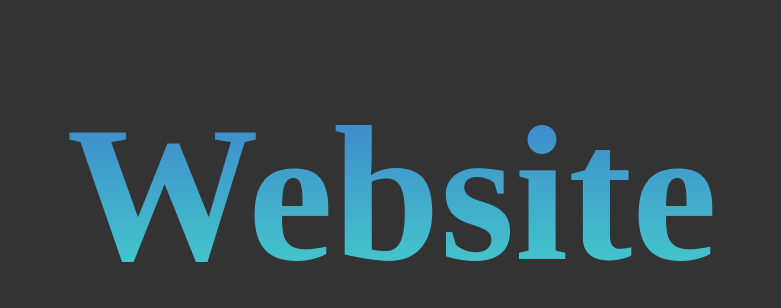
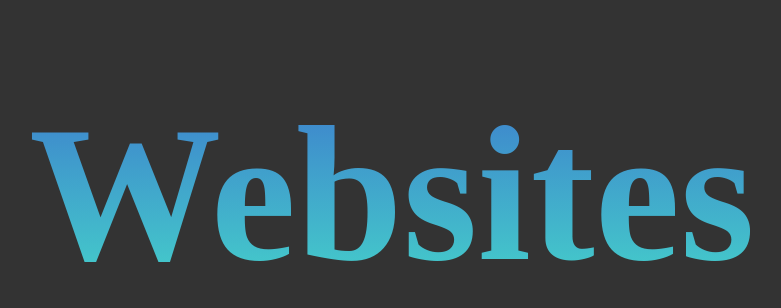
Before and after one commit to happylove32c/LovedaysSite, a plain HTML site: page index.html in a window 1280 px wide. Shown: the part 206-514 px from the top of the page, without its empty margins (248-1029 px from the left). Drawn offline with Linux system fonts and the light colour scheme; a web font is replaced by a local one.

Commit message:
Update index.html

```diff
--- a/index.html
+++ b/index.html
@@ -9,7 +9,7 @@
 <body>
 <div class="container">
 <h1>
-	Website
+	Websites
 </h1>
 </div>
 </body>
```
